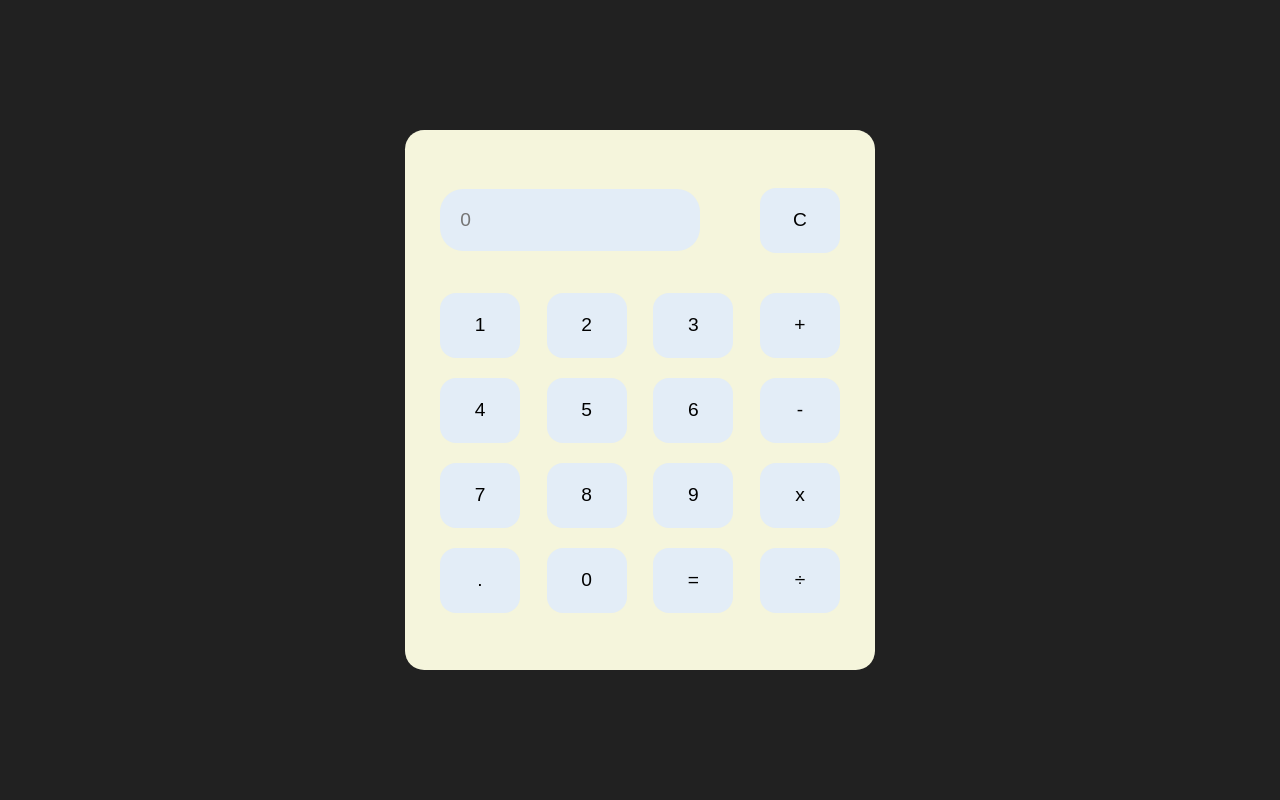
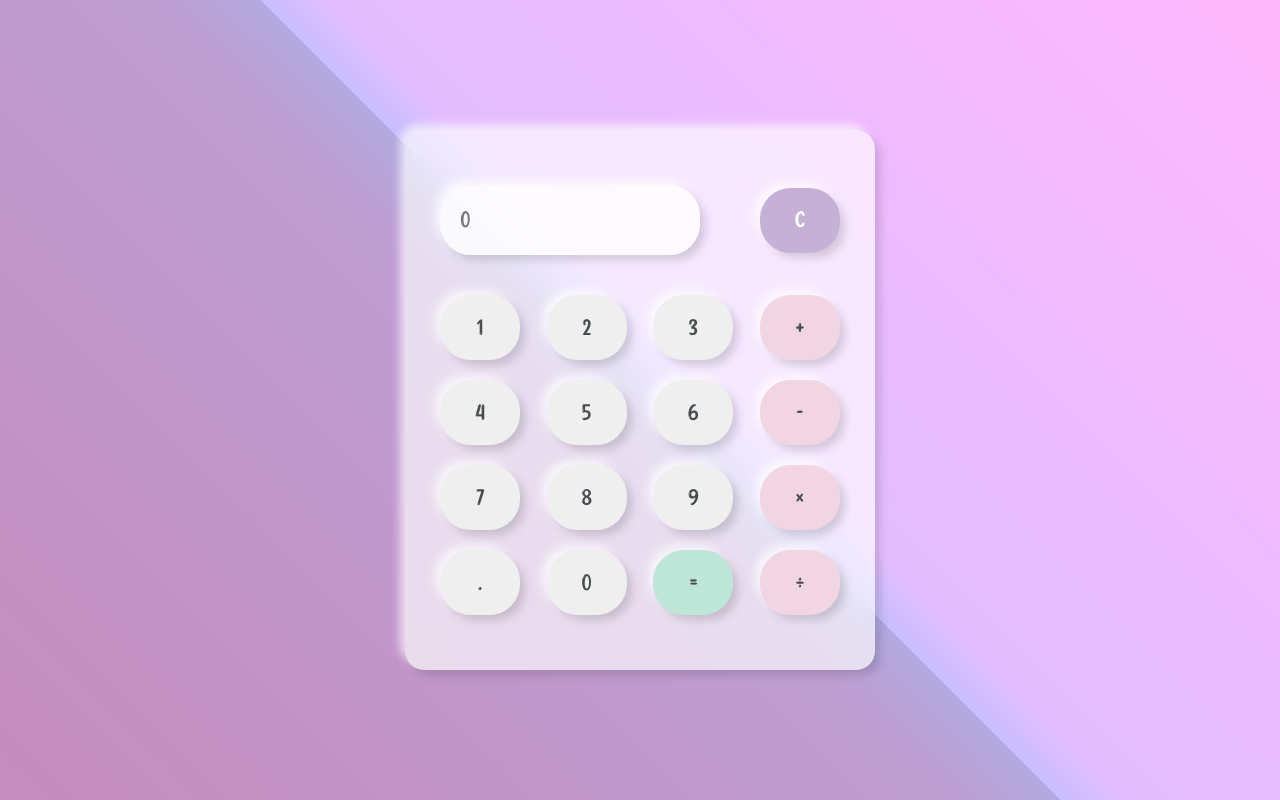
Before and after one commit to leoriccioppo/progressive-javascript-projects, a plain HTML site: page src/pages/calculator.html in a window 1280 px wide. Drawn offline with Linux system fonts and the light colour scheme.

Commit message:
cssAtualizado

```diff
--- a/src/pages/calculator.html
+++ b/src/pages/calculator.html
@@ -34,7 +34,7 @@
                 <button class="button">7</button>
                 <button class="button">8</button>
                 <button class="button">9</button>
-                <button class="button operator">x</button>
+                <button class="button operator">&times;</button>
             </div>
 
             <div class="row">
@@ -45,7 +45,7 @@
             </div>
         </div>
     </div>
-    <script src="../scripts/calculator.js"></script></script>
+    <script src="../scripts/calculator.js"></script>
 
 </body>
 </html>
--- a/src/scripts/calculator.js
+++ b/src/scripts/calculator.js
@@ -16,6 +16,12 @@ buttons.forEach(button => {
 
         // Obtendo o valor do botão clicado
         const buttonText = button.textContent;
+        button.classList.add('clicked');
+
+    // Remover a classe 'clicked' após um curto período de tempo para retornar ao estado normal
+    setTimeout(() => {
+      button.classList.remove('clicked');
+    }, 200);
 
         //Verifica se é o botão de igual ou operador
         if (button.classList.contains('operator')){
@@ -43,11 +49,18 @@ function handleOperator(operator) {
     // Obtendo o valor atual do campo de resultado
     const currentValue = resultField.value;
 
-    if (currentValue.includes('+') || currentValue.includes('-') || currentValue.includes('x') || currentValue.includes('÷')) {
-        // Ignorando a operação se já existir uma
-        return;
-      };
+    // Verifica se o último caractere no campo de resultado é um operador
+  const lastChar = currentValue[currentValue.length - 1];
 
+
+  if (
+    lastChar === ' ' ||
+    (lastChar === '+' && operator !== '-') ||
+    (lastChar === '-' && operator === '-')
+  ) {
+    // Remove o último caractere do campo de resultado
+    resultField.value = currentValue.slice(0, -1);
+  }
     // Adicionando o operador ao campo de resultado
     resultField.value += operator;
 };
@@ -59,7 +72,7 @@ function calculateResult() {
 
      // Realizando a substituição dos operadores estilosos em expressões matemáticas
      const evaluatedExpression = expression
-     .replace('x', '*')
+     .replace('×', '*')
      .replace('÷', '/');
 
       // Verificando se a expressão contém uma divisão por zero
--- a/src/style/calculator.css
+++ b/src/style/calculator.css
@@ -1,33 +1,58 @@
+@font-face {
+    font-family: 'SunnyspellsRegular';
+    src: url('../fonts/SunnyspellsRegular.otf');
+  }
 body{
     display: flex;
     flex-direction: row;
     align-items: center;
     justify-items: center;
     align-content: center;
-    background-color: #212121;
     flex-wrap: wrap;
     justify-content: center;
     font-size: 16px;
+    font-family: 'SunnyspellsRegular', sans-serif;
+    background-image: linear-gradient(
+  45deg,
+  hsl(308deg 33% 66%) 1%,
+  hsl(277deg 37% 72%) 46%,
+  hsl(249deg 46% 77%) 51%,
+  hsl(227deg 61% 79%) 51%,
+  hsl(226deg 76% 82%) 49%,
+  hsl(247deg 95% 87%) 49%,
+  hsl(274deg 100% 87%) 54%,
+  hsl(302deg 100% 86%) 99%
+);
 }
 .calculator{
     flex-basis: 70%;
     max-width: 400px;
     height:500px;
-    background-color: beige;
     padding: 20px 35px;
     border-radius: 1.2em;
     display: flex;
     flex-direction: column;
     justify-content: center;
+    background-color: rgba(255, 255, 255, 0.65);
+    backdrop-filter: blur(16px);
+    -webkit-backdrop-filter: blur(16px);
+    box-shadow: 6px 6px 10px -1px rgba(0,0,0,0.15),
+	      -6px -6px 10px -1px rgba(255,255,255,0.7);
+
 }
 
 #result{
-    background: #e3edf7;
+    background: rgba(255, 255, 255, 0.8);
     max-width: 75%;
     padding: 1.2rem;
-    font-size: 1.2rem;
+    font-size: 1.6rem;
     border-radius: 1.2em;
-    border: 1px solid rgba(255, 255, 255, 0.01);
+    box-shadow: 6px 6px 10px -1px rgba(0,0,0,0.15),
+	      -6px -6px 10px -1px rgba(255,255,255,0.7);
+  border: 1px solid rgba(0,0,0,0);
+  color:#484d50;
+  font-family: 'SunnyspellsRegular';
+
 }
 
 input{
@@ -43,10 +68,38 @@ input{
 }
 
 .button{
-    background: #e3edf7;
-    border-radius: 16px;
-    border: 1px solid rgba(255, 255, 255, 0.01);
+    border-radius: 1.2em;
     flex-basis: 20%;
-    font-size: 1.2rem;
+    font-size: 1.6rem;
+    font-family: 'SunnyspellsRegular';
     height: 65px;
+    box-shadow: 6px 6px 10px -1px rgba(0,0,0,0.15),
+	      -6px -6px 10px -1px rgba(255,255,255,0.7);
+  border: 1px solid rgba(0,0,0,0);
+  transition: transform 0.5s;
+  color:#484d50;
 }
+
+.clicked{
+    box-shadow: inset 4px 4px 6px -1px rgba(0,0,0,0.2),
+	      inset -4px -4px 6px -1px rgba(255,255,255,0.7),
+	      -0.5px -0.5px 0px rgba(255,255,255,1),
+	      0.5px 0.5px 0px rgba(0,0,0,0.15),
+	      0px 12px 10px -10px rgba(0,0,0,0.05);
+  border: 1px solid rgba(0,0,0,0.1);
+  transform: translateY(0.5em);
+}
+
+.clear{
+    background:#c5b1d6;
+    color: #ffffff;
+
+}
+
+.operator{
+    background: #f2d5e3;
+}
+
+.equal{
+    background: #bde6d9;
+}
```
Also changed, not shown: src/fonts/SunnyspellsRegular.otf (added).
